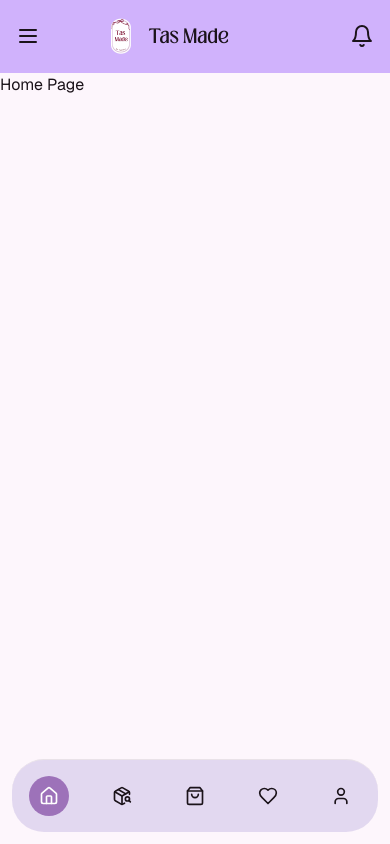
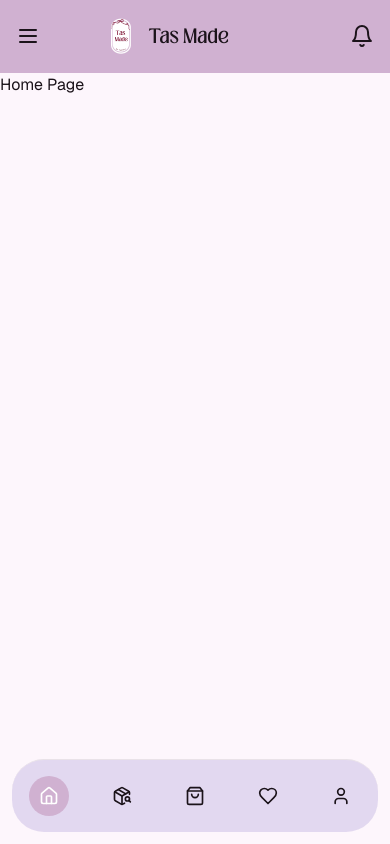
Before and after one commit to nekokaito/tas-made, a Next.js app: page / in a window 390 px wide. Built offline with nearby package versions, Linux system fonts and the light colour scheme; a web font is replaced by a local one.

Commit message:
color fixed

```diff
--- a/app/globals.css
+++ b/app/globals.css
@@ -7,13 +7,13 @@
   --card-foreground: oklch(0.2 0.02 330);
   --popover: oklch(1 0 0);
   --popover-foreground: oklch(0.2 0.02 330);
-  --primary: oklch(62.224% 0.11385 311.176);
+  --primary: oklch(79.7253% 0.056062 325.1187);
   --primary-foreground: oklch(1 0 0);
   --secondary: oklch(0.95 0.02 330);
   --secondary-foreground: oklch(0.2 0.02 330);
   --muted: oklch(0.92 0.01 330);
   --muted-foreground: oklch(0.5 0.02 330);
-  --accent: oklch(63.344% 0.14618 319.559);
+  --accent: oklch(74.75% 0.0925 341.56);
   --accent-foreground: oklch(1 0 0);
   --destructive: oklch(0.577 0.245 27.325);
   --destructive-foreground: oklch(0.577 0.245 27.325);
@@ -43,7 +43,7 @@
   --card-foreground: oklch(0.985 0 0);
   --popover: oklch(0.145 0 0);
   --popover-foreground: oklch(0.985 0 0);
-  --primary: oklch(0.985 0 0);
+  --primary: oklch(79.7253% 0.056062 325.1187);
   --primary-foreground: oklch(0.205 0 0);
   --secondary: oklch(0.269 0 0);
   --secondary-foreground: oklch(0.985 0 0);
--- a/app/product/[id]/page.tsx
+++ b/app/product/[id]/page.tsx
@@ -24,11 +24,11 @@ export default function ProductDetail() {
         <div className="mx-auto flex w-full max-w-7xl items-center justify-between px-4 py-4 md:px-8 md:py-6">
           <Link
             href="/products"
-            className="bg-primary text-primary-foreground hover:opacity-90 rounded-full px-2 py-2"
+            className="bg-accent text-primary-foreground hover:opacity-90 rounded-full px-2 py-2"
           >
             <ArrowLeft className="w-6 h-6" />
           </Link>
-          <button className="bg-primary text-primary-foreground hover:opacity-90 rounded-full px-2 py-2">
+          <button className="bg-accent text-primary-foreground hover:opacity-90 rounded-full px-2 py-2">
             <ShoppingBag className="w-6 h-6" />
           </button>
         </div>
@@ -71,7 +71,7 @@ export default function ProductDetail() {
                     href={`https://www.instagram.com/direct/t/${instagramUserId}`}
                     target="_blank"
                     rel="noopener noreferrer"
-                    className="bg-primary text-primary-foreground hover:opacity-90 rounded-full px-2 py-2"
+                    className="bg-accent text-primary-foreground hover:opacity-90 rounded-full px-2 py-2"
                   >
                     <Instagram className="w-6 h-6" />
                   </Link>
@@ -79,7 +79,7 @@ export default function ProductDetail() {
                     href={`https://www.messenger.com/t/${facebookUserId}`}
                     target="_blank"
                     rel="noopener noreferrer"
-                    className="bg-primary text-primary-foreground hover:opacity-90 rounded-full px-2 py-2"
+                    className="bg-accent text-primary-foreground hover:opacity-90 rounded-full px-2 py-2"
                   >
                     <Facebook className="w-6 h-6" />
                   </Link>
--- a/components/products/add-bag-section.tsx
+++ b/components/products/add-bag-section.tsx
@@ -14,12 +14,12 @@ export default function AddToBagSection() {
       >
         <Heart
           className={`w-6 h-6 md:w-7 md:h-7 ${
-            isWishList ? "fill-primary text-primary" : "text-primary"
+            isWishList ? "fill-accent text-accent" : "text-accent"
           }`}
         />
       </button>
 
-      <button className="flex-1 bg-primary text-primary-foreground rounded-full py-4 md:py-5 font-semibold text-lg md:text-xl flex items-center justify-center gap-2 hover:opacity-90 transition-opacity">
+      <button className="flex-1 bg-accent text-primary-foreground rounded-full py-4 md:py-5 font-semibold text-lg md:text-xl flex items-center justify-center gap-2 hover:opacity-90 transition-opacity">
         <span>Add to bag</span>
         <ShoppingBag className="w-5 h-5 md:w-6 md:h-6" />
       </button>
--- a/components/products/product-grid.tsx
+++ b/components/products/product-grid.tsx
@@ -108,7 +108,7 @@ export default function ProductGrid({ products }: ProductGridProps) {
                   <h3 className="text-xs font-medium text-foreground line-clamp-2">
                     {product.name}
                   </h3>
-                  <p className="text-primary font-semibold text-2xl mt-2">
+                  <p className="text-accent font-semibold text-2xl mt-2">
                     ${product.price}
                   </p>
                 </motion.div>
--- a/components/share/navbar.tsx
+++ b/components/share/navbar.tsx
@@ -23,7 +23,7 @@ export default function Header() {
   ];
 
   return (
-    <header className="bg-[#c09bfcbb]">
+    <header className="bg-primary">
       <div className="flex items-center justify-between px-4 md:px-8 py-4 md:py-6">
         {/* Menu Icon - Mobile Only */}
         <button className="md:hidden">
@@ -55,7 +55,7 @@ export default function Header() {
                 {active && (
                   <motion.div
                     layoutId="navHighlight"
-                    className="absolute inset-0 rounded-full bg-primary"
+                    className="absolute inset-0 rounded-full bg-accent"
                     transition={{ type: "spring", stiffness: 500, damping: 30 }}
                   />
                 )}
```
Also changed, not shown: components/products/related-products.tsx (+6 -3 lines).
